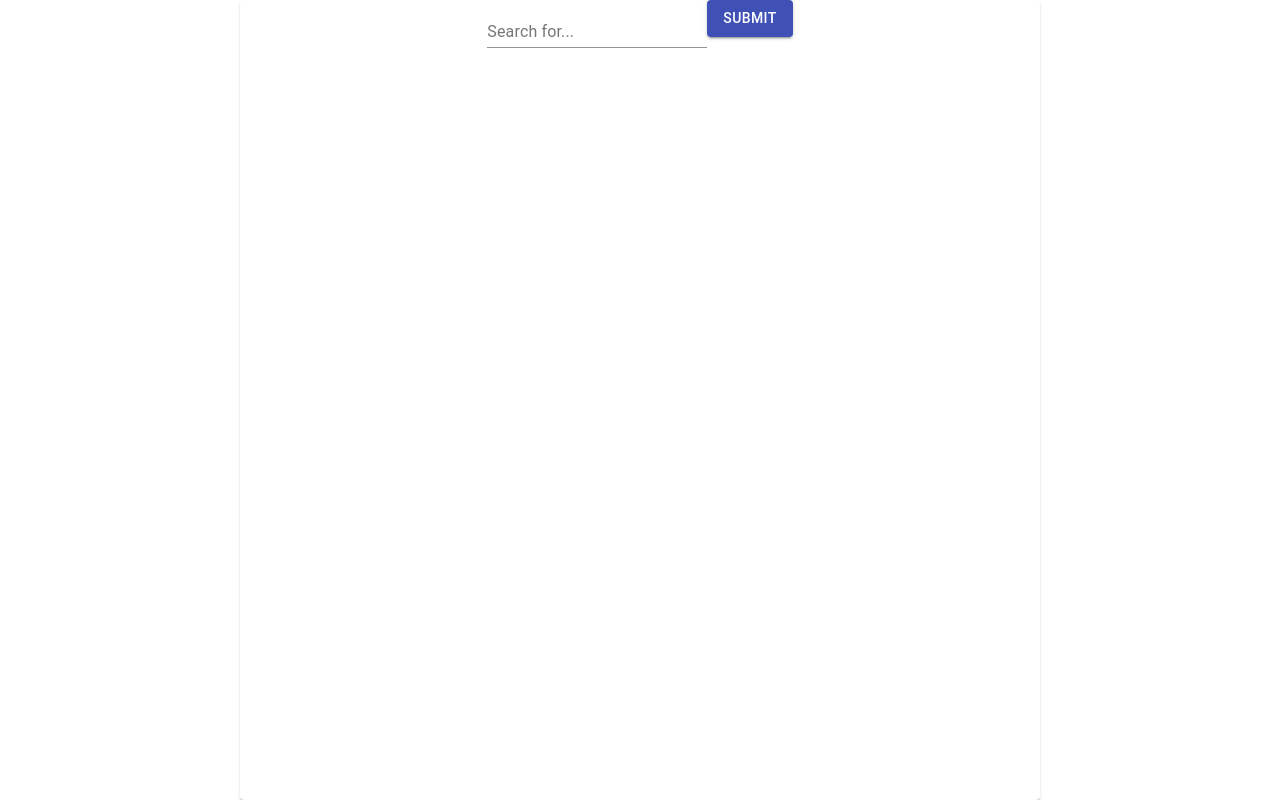
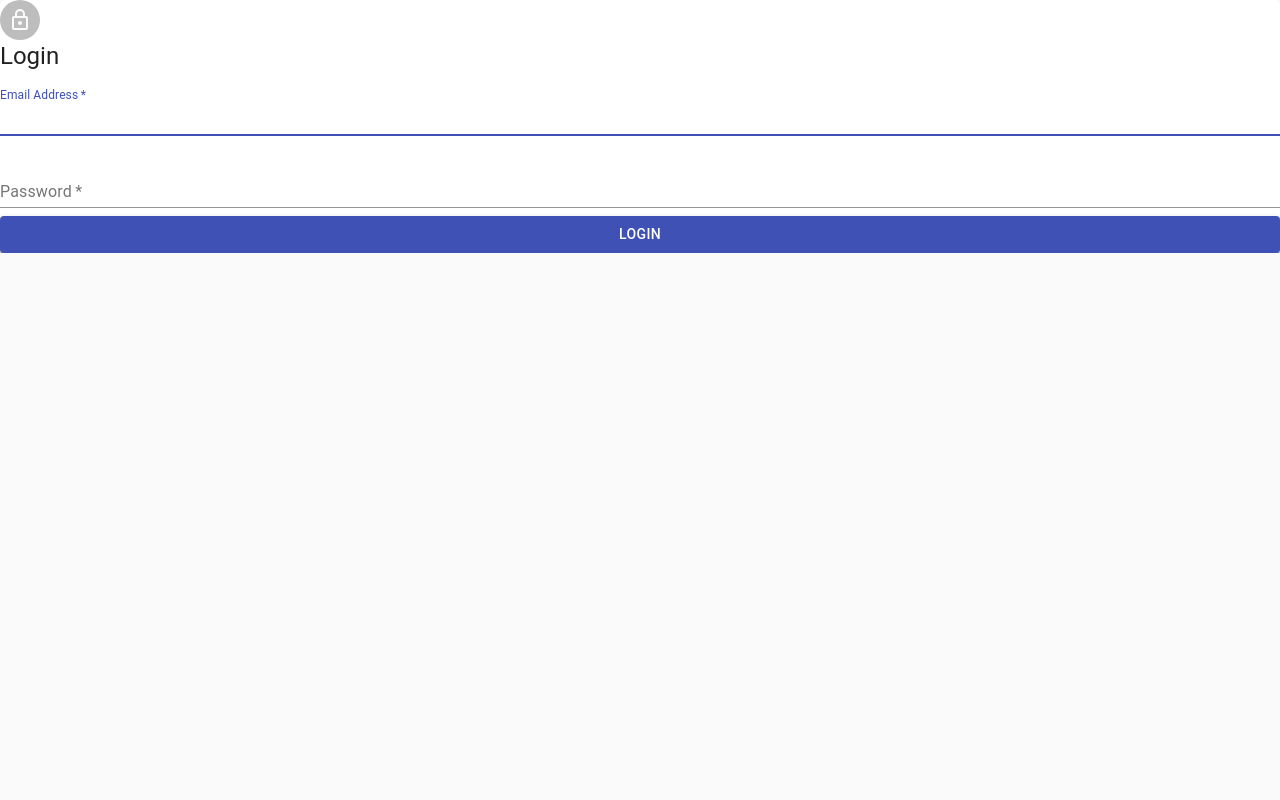
Before and after one commit to kcarrel/Video_generator, a React (Create React App) app: page / in a window 1280 px wide. Built offline with nearby package versions, Linux system fonts and the light colour scheme.

Commit message:
add login page

```diff
--- a/package.json
+++ b/package.json
@@ -4,6 +4,7 @@
   "private": true,
   "dependencies": {
     "@material-ui/core": "^4.3.3",
+    "@material-ui/icons": "^4.2.1",
     "react": "^16.9.0",
     "react-bulma-components": "^2.3.0",
     "react-dom": "^16.9.0",
--- a/src/App.css
+++ b/src/App.css
@@ -19,22 +19,7 @@
   color: white;
 }
 
-.App-link {
-  color: #61dafb;
-}
-
-@keyframes App-logo-spin {
-  from {
-    transform: rotate(0deg);
-  }
-  to {
-    transform: rotate(360deg);
-  }
-}
-
 .form {
-  width: 100vh;
-  height: 100vh;
   display: flex;
   align-items: center;
   flex-direction: column;
@@ -43,6 +28,7 @@
 .main {
   display: flex;
   flex-wrap: wrap;
+  flex-direction: column;
   justify-content: center;
   overflow: hidden;
   margin: auto;
--- a/src/App.js
+++ b/src/App.js
@@ -1,5 +1,8 @@
 import React, { Component} from 'react';
 import Search from './components/Search'
+import Login from './components/Login'
+// import { BrowserRouter as Router, Route } from 'react-router-dom';
+
 import ReactPlayer from 'react-player'
 
 import './App.css';
@@ -30,11 +33,12 @@ class App extends Component {
   }
   render () {
     return (
-      <Search
-        handleChange={this.handleChange}
-        handleSubmit={this.handleSubmit}
-        search={this.state.search}
-        ></Search>
+      <Login></Login>
+      // <Search
+      //   handleChange={this.handleChange}
+      //   handleSubmit={this.handleSubmit}
+      //   search={this.state.search}
+      //   ></Search>
     );
   }
 }
--- /dev/null
+++ b/src/components/Login.js
@@ -0,0 +1,98 @@
+import React, { Component } from 'react'
+import Avatar from '@material-ui/core/Avatar';
+import Button from '@material-ui/core/Button';
+import CssBaseline from '@material-ui/core/CssBaseline';
+import FormControl from '@material-ui/core/FormControl';
+import Input from '@material-ui/core/Input';
+import InputLabel from '@material-ui/core/InputLabel';
+import LockOutlinedIcon from '@material-ui/icons/LockOutlined';
+import Paper from '@material-ui/core/Paper';
+import Typography from '@material-ui/core/Typography';
+
+
+class Login extends Component {
+    constructor(props) {
+        super(props)
+
+        this.state = {
+            email: '',
+            password: '',
+            hasTyped: false
+        }
+    }
+
+    handleChange = (ev) => {
+        this.setState({ [ev.target.name]: ev.target.value })
+        this.setState({ hasTyped: true })
+    }
+
+    handleSubmit = (ev) => {
+        ev.preventDefault()
+        //post to user database
+        fetch('https://dateplanet.herokuapp.com/profile', {
+            method: 'POST',
+            headers: {
+                'Content-Type': 'application/json',
+                Accept: 'application/json',
+            },
+            body: JSON.stringify({
+                user: {
+                    email: this.state.email,
+                    password: this.state.password,
+                }
+            })
+        })
+            .then(r => r.json())
+            .then(json => {
+                if (json.user) {
+                    localStorage.setItem('ticketmaster', json.ticketmaster);
+                    localStorage.setItem('yelp', json.yelp);
+                    localStorage.setItem('UserID', json.user.id);
+                    localStorage.setItem('UserEmail', json.user.email);
+                    localStorage.setItem('Token', json.token);
+                    this.getProfile()
+                } else {
+                    alert("User information not found. Please try again.")
+                }
+            })
+    }
+
+    render() {
+        return (
+            <main className="main">
+                <CssBaseline />
+                <Paper className="paper">
+                    <Avatar className="avatar">
+                        <LockOutlinedIcon />
+                    </Avatar>
+                    <Typography component="h1" variant="h5">
+                        Login
+                    </Typography>
+                    <form className="form">
+                        <FormControl margin="normal" required fullWidth>
+                            <InputLabel >Email Address</InputLabel>
+                            <Input id="email" name="email" onChange={this.handleChange} value={this.state.email} autoComplete="email" autoFocus />
+                        </FormControl>
+                        <FormControl margin="normal" required fullWidth>
+                            <InputLabel >Password</InputLabel>
+                            <Input name="password" type="password" id="password" onChange={this.handleChange} value={this.state.password} autoComplete="current-password" />
+                        </FormControl>
+                            <Button
+                                onClick={this.handleSubmit}
+                                type="submit"
+                                fullWidth
+                                variant="contained"
+                                color="primary"
+                                className="submit"
+                            >
+                                Login
+                        </Button>
+
+                    </form>
+                </Paper>
+            </main>
+        );
+    }
+}
+
+export default Login;
--- a/src/components/Search.js
+++ b/src/components/Search.js
@@ -2,6 +2,7 @@ import React, { Component } from 'react'
 import TextField from '@material-ui/core/TextField';
 import Button from '@material-ui/core/Button';
 import Paper from '@material-ui/core/Paper';
+
 
 class Search extends Component {
     constructor() {
@@ -11,7 +12,6 @@ class Search extends Component {
         }
     }
 // probably will restructure to remove the state/component part
-
 
     render() {
         return (
```
Also changed, not shown: 1 other file (tests, documents, lock files or other folders).
